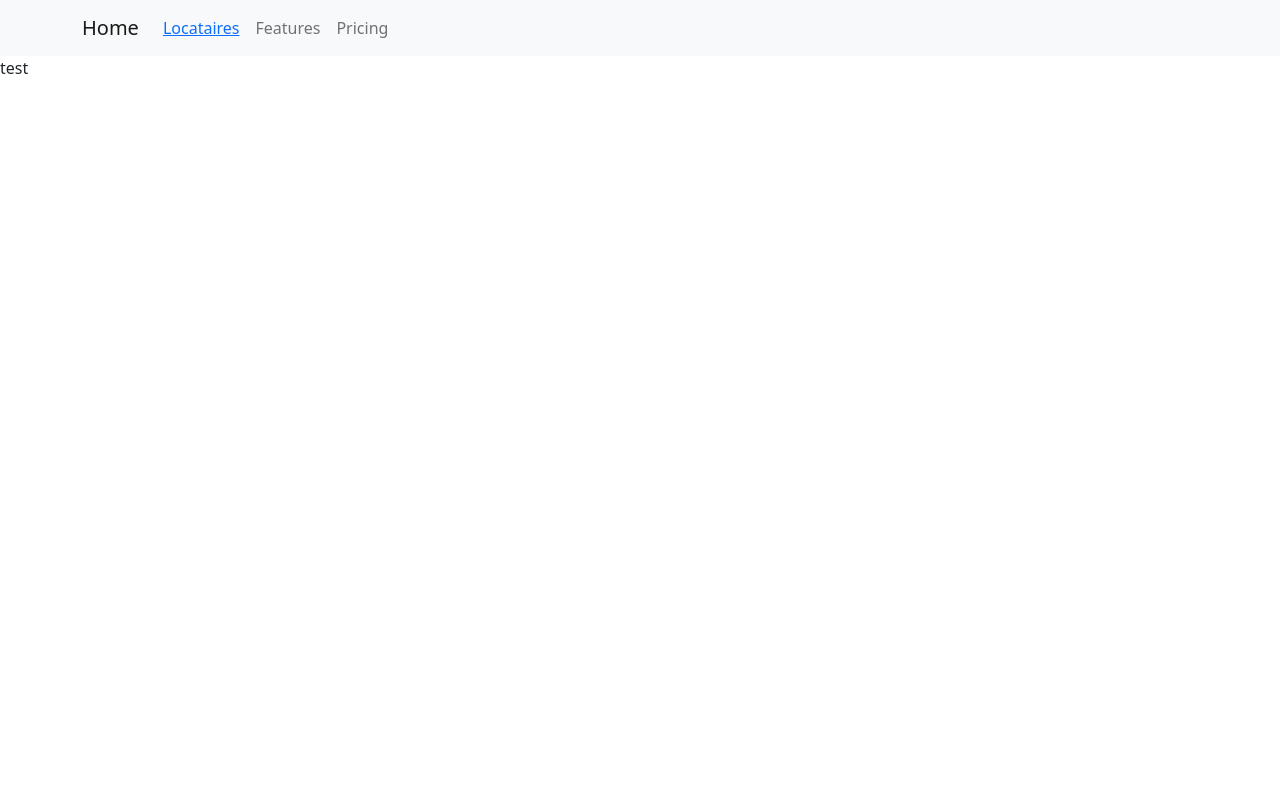
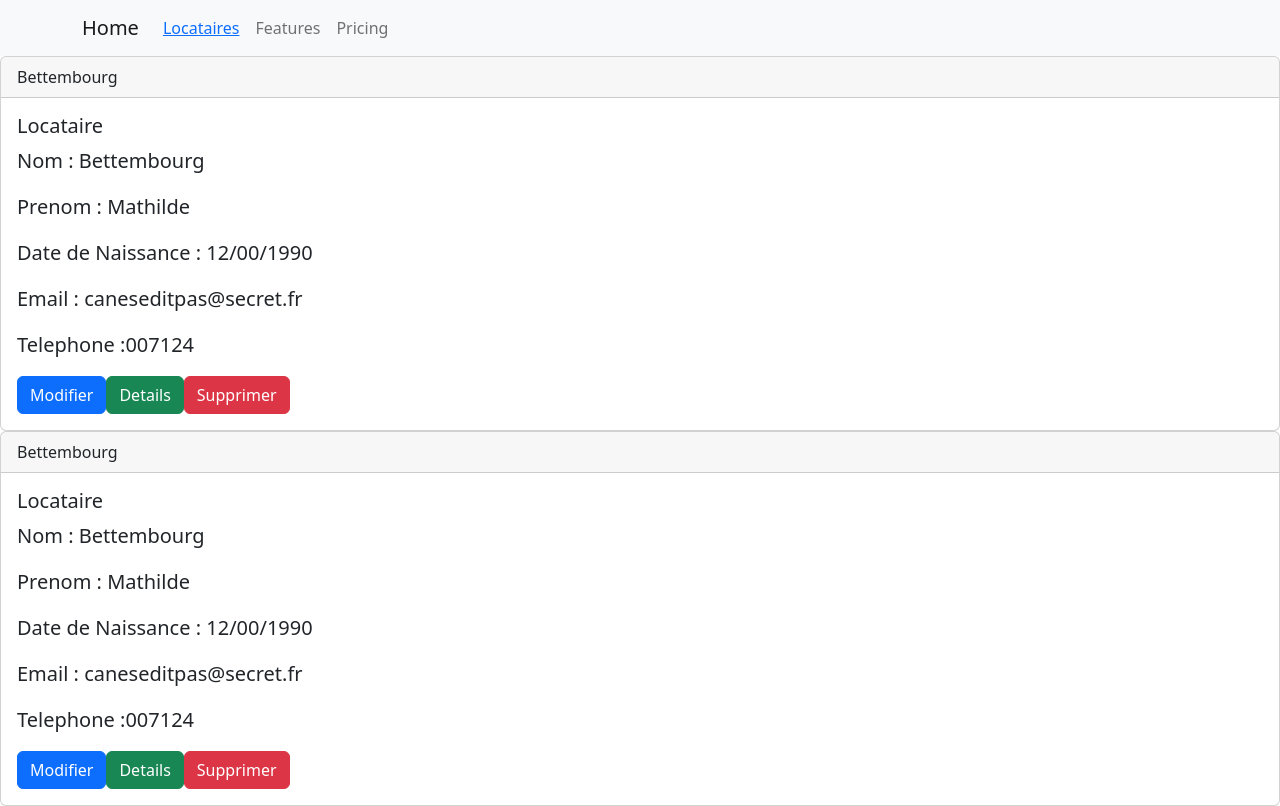
Before and after one commit to MathildeBettembourg/ECF2, a React (Create React App) app in the folder my-app/: page / in a window 1280 px wide. Built offline with nearby package versions, Linux system fonts and the light colour scheme; data requests are answered from the project's data file.

Commit message:
updatemain

```diff
--- a/my-app/db.json
+++ b/my-app/db.json
@@ -1,7 +1,15 @@
 {
   "locataires": [
     {
-      "id": 1,
+      "id": 2,
+      "nom": "Bettembourg",
+      "prenom": "Mathilde",
+      "dateDeNaissance": "12/00/1990",
+      "email": "caneseditpas@secret.fr",
+      "telephone": "007124"
+    },
+    {
+      "id": 4,
       "nom": "Bettembourg",
       "prenom": "Mathilde",
       "dateDeNaissance": "12/00/1990",
--- /dev/null
+++ b/my-app/src/Component/CompAffichageLocataire.jsx
@@ -0,0 +1,44 @@
+import React from "react";
+import { useEffect, useState } from "react";
+import Button from 'react-bootstrap/Button';
+import Card from 'react-bootstrap/Card';
+import logo from "../assets/localib_small.png"
+
+export const CompAffichageLocataire = (props) => {
+
+    const [locataire, setLocataire] = useState({})
+
+const deleteLocataire=(event)=>{
+    event.preventDefault()
+    props.deleteLocataire(props.locataire.id)
+}
+
+    useEffect(() => {
+        setLocataire(props)
+    }, [])
+
+    return (
+        <>
+ <Card>
+      <Card.Header>{props.locataire.nom}</Card.Header>
+      <Card.Body>
+        <blockquote className="blockquote mb-0">
+          <Card.Title>Locataire</Card.Title>
+                        <Card.Text> Nom : {props.locataire.nom}</Card.Text>
+                        <Card.Text>Prenom : {props.locataire.prenom}</Card.Text>
+                        <Card.Text> Date de Naissance : {props.locataire.dateDeNaissance}</Card.Text>
+                        <Card.Text>Email : {props.locataire.email}</Card.Text>
+                        <Card.Text>Telephone :{props.locataire.telephone}</Card.Text>
+                        <div className="buttonOnCards">
+                        <Button variant="primary">Modifier</Button>
+                        <Button variant="success">Details</Button>
+                        <Button variant="danger" onClick={deleteLocataire}>Supprimer</Button>
+                        </div>
+        </blockquote>
+      </Card.Body>
+    </Card>
+        </>
+    )
+
+}
+export default CompAffichageLocataire;
--- a/my-app/src/Pages/PageAffichageLocataires.jsx
+++ b/my-app/src/Pages/PageAffichageLocataires.jsx
@@ -2,23 +2,31 @@ import React from "react";
 import { useState } from "react";
 import { useEffect } from "react";
 import { service } from "../Service/Service";
+import { CompAffichageLocataire } from "../Component/CompAffichageLocataire"
 
-export const PageAffichageLocataire=()=>{
+export const PageAffichageLocataire = () => {
 
-    const[locatairesList, setLocatairesList]=useState([])
+    const [locatairesList, setLocatairesList] = useState([])
 
-    const getLocataires=()=>{
-        service.seeLocataires().then((res)=> setLocatairesList(res))
+    const getLocataires = () => {
+        service.seeLocataires().then((res) => setLocatairesList(res))
+    }
+    const deleteLocataire=(id)=>{
+        service.deleteById(id).then(getLocataires())
     }
 
-    useEffect(()=>{
+    useEffect(() => {
         getLocataires()
     },
-    [])
+        [])
 
 
-    return(
-        <p> test</p>
+    return (
+        <>
+            <div className="displayCardLocataires">
+                {locatairesList.map((locataire, key) => { return <CompAffichageLocataire locataire={locataire}  key={locataire.id} deleteLocataire={deleteLocataire} /> })}
+            </div>
+        </>
     )
 }
 export default PageAffichageLocataire;
--- a/my-app/src/Service/Service.js
+++ b/my-app/src/Service/Service.js
@@ -28,7 +28,7 @@ export class Service{
     async deleteById(id){
         return await fetch(`http://localhost:3000/locataires/${id}`,
         { method: 'DELETE' })
-        .then((res) => (res.json));
+        .then((res) => console.log((res.json())));
     }
 /**
  * METHODE recuperation locataires sur le serveur
--- a/my-app/src/index.css
+++ b/my-app/src/index.css
@@ -11,3 +11,15 @@ code {
   font-family: source-code-pro, Menlo, Monaco, Consolas, 'Courier New',
     monospace;
 }
+.displayCardLocataires{
+  display: flex;
+  flex-direction: column;
+}
+.buttonOnCards{
+  display: flex;
+  flex-direction: co;
+}
+.logoSize{
+  height: 5%;
+  width: 5%;
+}
```
Also changed, not shown: my-app/src/assets/localib_small.png (added).
